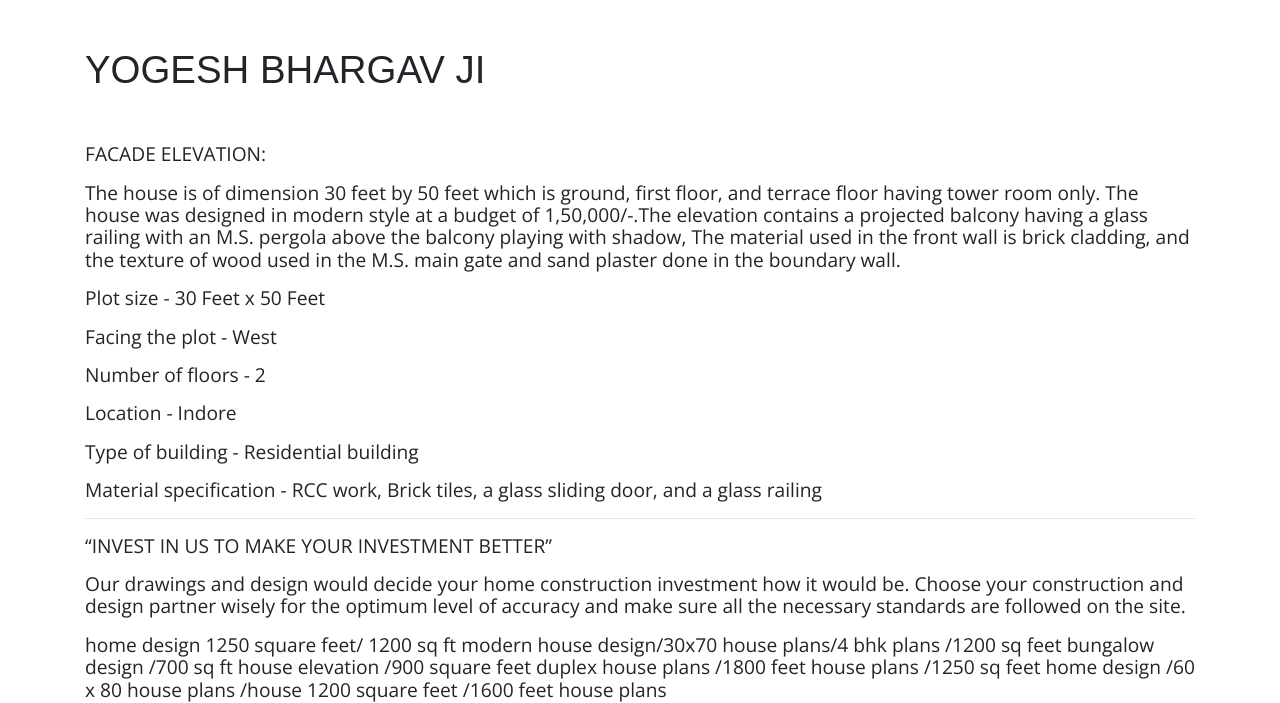
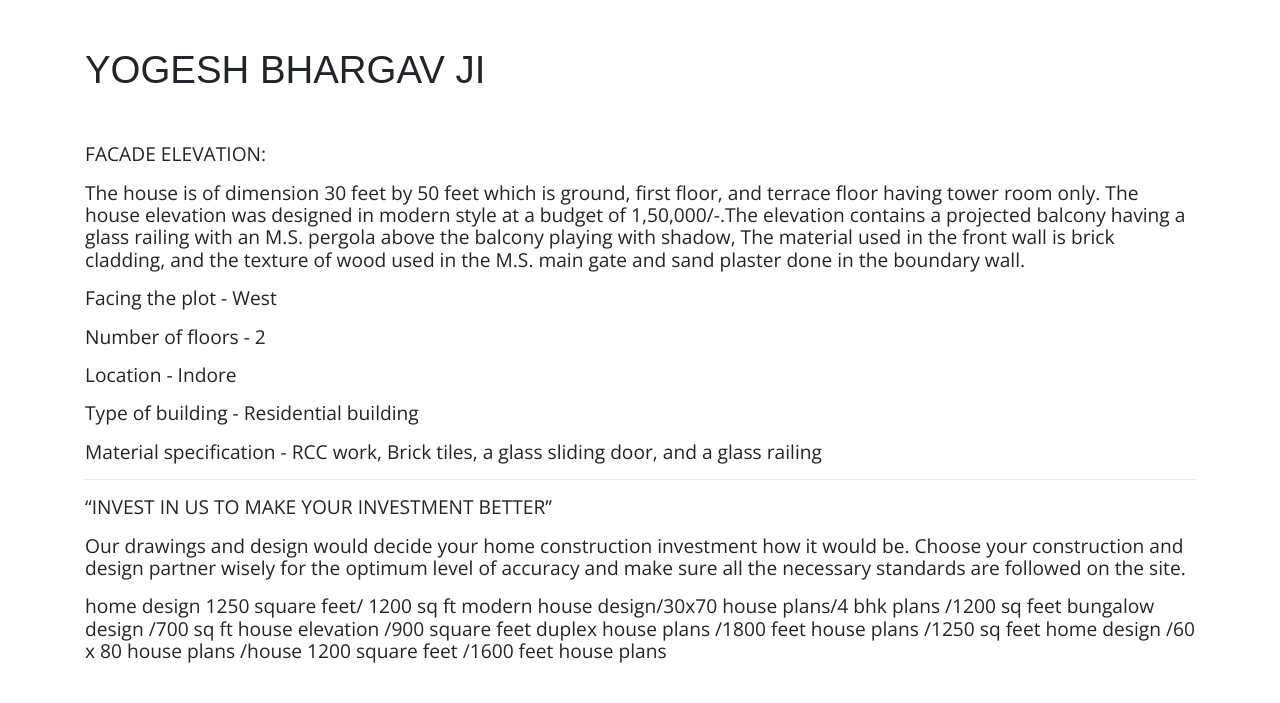
Before and after one commit to samasthiti/samasthiti, a Jekyll site: the page built from _threeddesigns/yogesh-bhargav-ji.md, in a window 1280 px wide and 900 px high, scrolled down 637 px, cut to the strip 81-784 px from the top of the window. Built offline with Jekyll 4.4.1, drawn with Linux system fonts in a browser that asks for light colours; nearby versions of some CDN libraries; comment, search, counter and statistics services are not loaded.

Commit message:
Update from Forestry.io samshthi construction updated _threeddesigns/yogesh-bhargav-ji.md

```diff
--- a/_threeddesigns/yogesh-bhargav-ji.md
+++ b/_threeddesigns/yogesh-bhargav-ji.md
@@ -25,9 +25,7 @@ house_category: 1000-to-2000-sq-ft
 ---
 **FACADE ELEVATION:**
 
-The house is of dimension 30 feet by 50 feet which is ground, first floor, and terrace floor having tower room only. The house was designed in modern style at a budget of 1,50,000/-.The elevation contains a projected balcony having a glass railing with an M.S. pergola above the balcony playing with shadow, The material used in the front wall is brick cladding, and the texture of wood used in the M.S. main gate and sand plaster done in the boundary wall.
-
-**Plot size -** 30 Feet x 50 Feet
+The house is of dimension 30 feet by 50 feet which is ground, first floor, and terrace floor having tower room only. The house elevation  was designed in modern style at a budget of 1,50,000/-.The elevation contains a projected balcony having a glass railing with an M.S. pergola above the balcony playing with shadow, The material used in the front wall is brick cladding, and the texture of wood used in the M.S. main gate and sand plaster done in the boundary wall.
 
 **Facing the plot -** West
 
```
